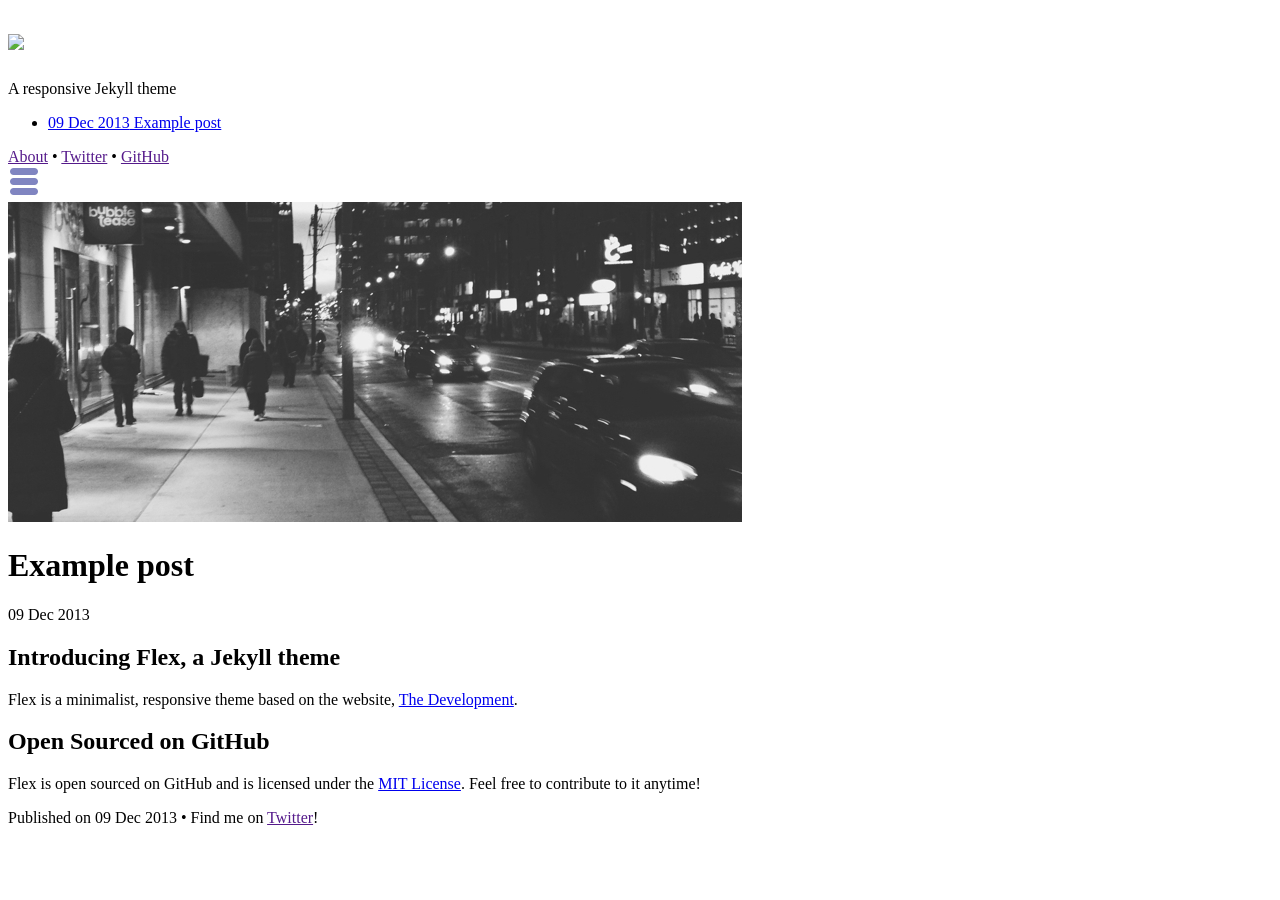
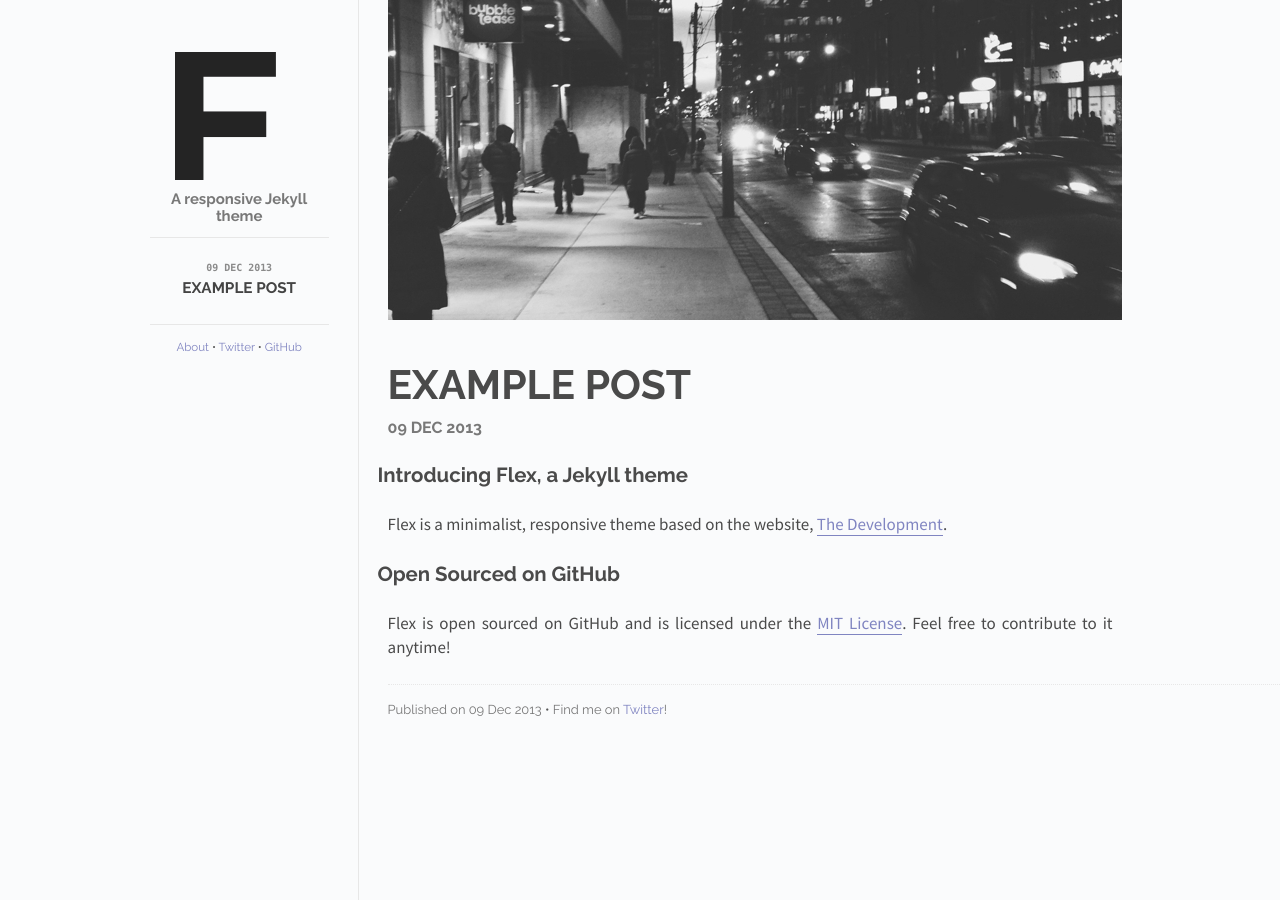
Before and after one commit to mmotorsports/mreyes, a Jekyll site: the page built from index.html, in a window 1280 px wide. Built offline with Jekyll 4.4.1, drawn with Linux system fonts in a browser that asks for light colours; Markdown is read by kramdown in place of the engine named in the settings.

Commit message:
still fixing damn links

```diff
--- a/_layouts/default.html
+++ b/_layouts/default.html
@@ -7,13 +7,13 @@
       <meta name="viewport" content="width=device-width">
 
       <!-- syntax highlighting CSS -->
-      <link rel="stylesheet" href="{{ page.url + /css/syntax.css }}">
+      <link rel="stylesheet" href="https://mmotorsports.github.io/mreyes/css/syntax.css">
 
       <!-- Custom CSS -->
-      <link rel="stylesheet" href="{{page.url + /css/main.css }}">
+      <link rel="stylesheet" href="https://mmotorsports.github.io/mreyes/css/main.css">
 
       <!-- Responsive CSS -->
-      <link rel="stylesheet" href="{{ page.url + /css/responsive.css }}">
+      <link rel="stylesheet" href="https://mmotorsports.github.io/mreyes/css/responsive.css">
 
       <!-- Google Fonts -->
       <link href='http://fonts.googleapis.com/css?family=Source+Sans+Pro:300,400,700' rel='stylesheet' type='text/css'>
@@ -23,7 +23,7 @@
     <div class="site">
       <div class="sidebar" id="sidebar">
         <div class="header">
-          <h1 class="title"><a href="/"><img id="logo" src="{{ page.url + /images/logo.png }}"></a></h1>
+          <h1 class="title"><a href="/"><img id="logo" src="https://mmotorsports.github.io/mreyes/images/logo.png"></a></h1>
           <span class="tagline">A responsive Jekyll theme</span>
         </div>
         <div class="posts">
```
